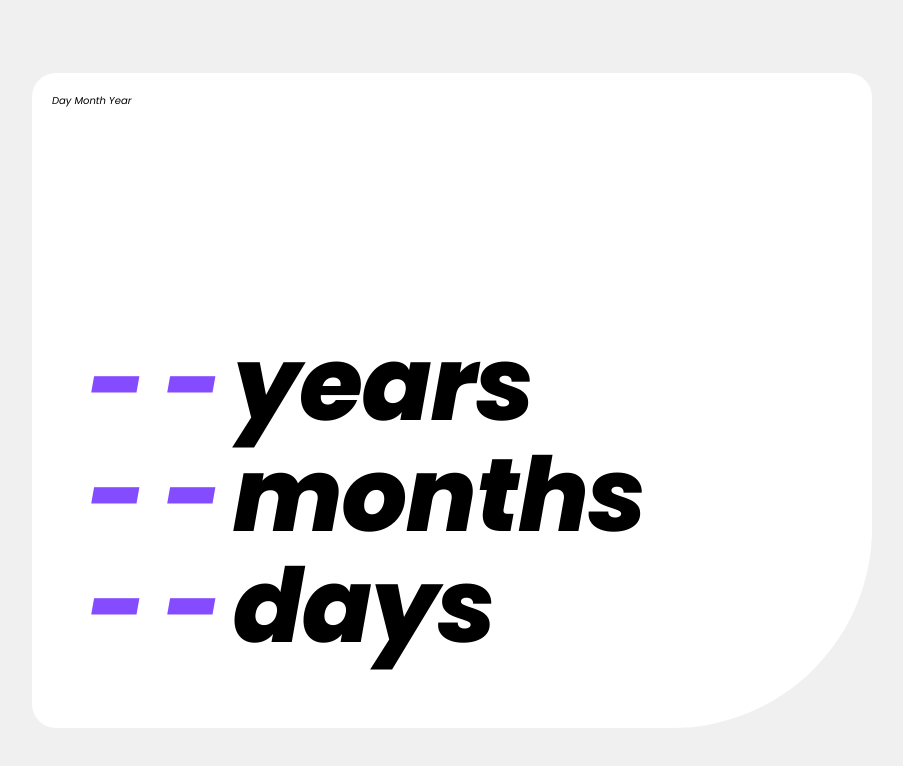
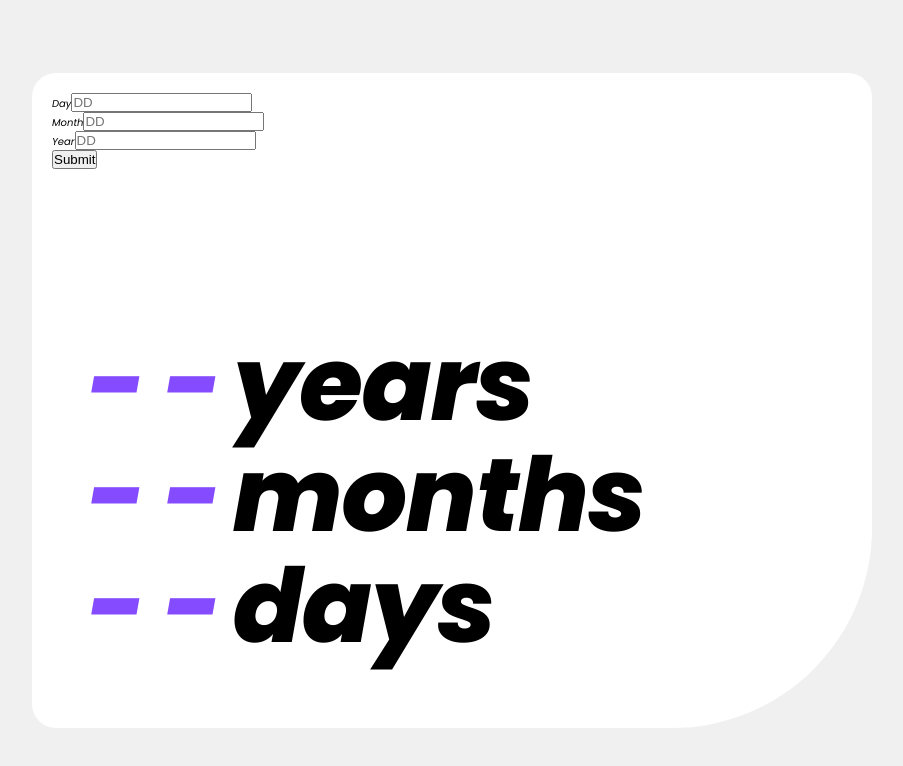
Before and after one commit to pkthunder87/age-calc-app, a React (Vite) app: page / in a window 1280 px wide. Shown: the top 766 px of the page, without its empty margins (188-1091 px from the left). Built offline with nearby package versions, Linux system fonts and the light colour scheme.

Commit message:
Feat: Add initial form input handling

```diff
--- a/src/components/BirthdayForm.jsx
+++ b/src/components/BirthdayForm.jsx
@@ -1,5 +1,57 @@
+import styled from "styled-components";
+import { useForm } from "react-hook-form";
+
 function BirthdayForm() {
-  return <div>Day Month Year</div>;
+  const StyledBirthdayForm = styled.div`
+    @media only screen and (max-width: 25em) {
+      background-color: lightblue;
+    }
+  `;
+
+  function onSubmit(data) {
+    console.log(data.day, data.month, data.year);
+  }
+
+  const {
+    register,
+    handleSubmit,
+    formState: { errors },
+  } = useForm();
+
+  return (
+    <StyledBirthdayForm>
+      <form id="inputDay" onSubmit={handleSubmit(onSubmit)}>
+        <div>
+          <label htmlFor="day">Day</label>
+          <input type="number" id="day" placeholder="DD" {...register("day")} />
+        </div>
+
+        <div>
+          <label htmlFor="month">Month</label>
+          <input
+            type="number"
+            id="month"
+            placeholder="DD"
+            {...register("month")}
+          />
+        </div>
+
+        <div>
+          <label htmlFor="year">Year</label>
+          <input
+            type="number"
+            id="year"
+            placeholder="DD"
+            {...register("year")}
+          />
+        </div>
+      </form>
+
+      <button type="submit" form="inputDay" value="Submit">
+        Submit
+      </button>
+    </StyledBirthdayForm>
+  );
 }
 
 export default BirthdayForm;
```
